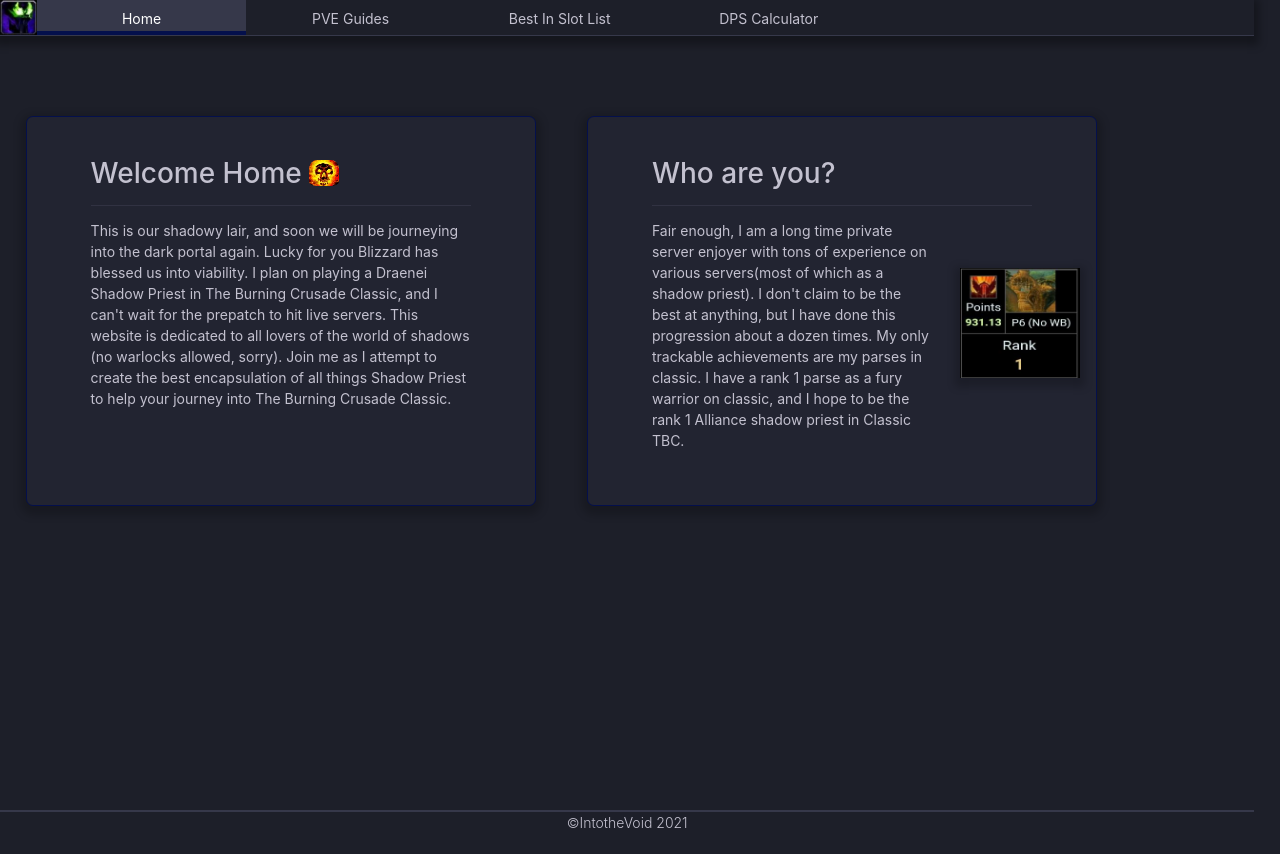
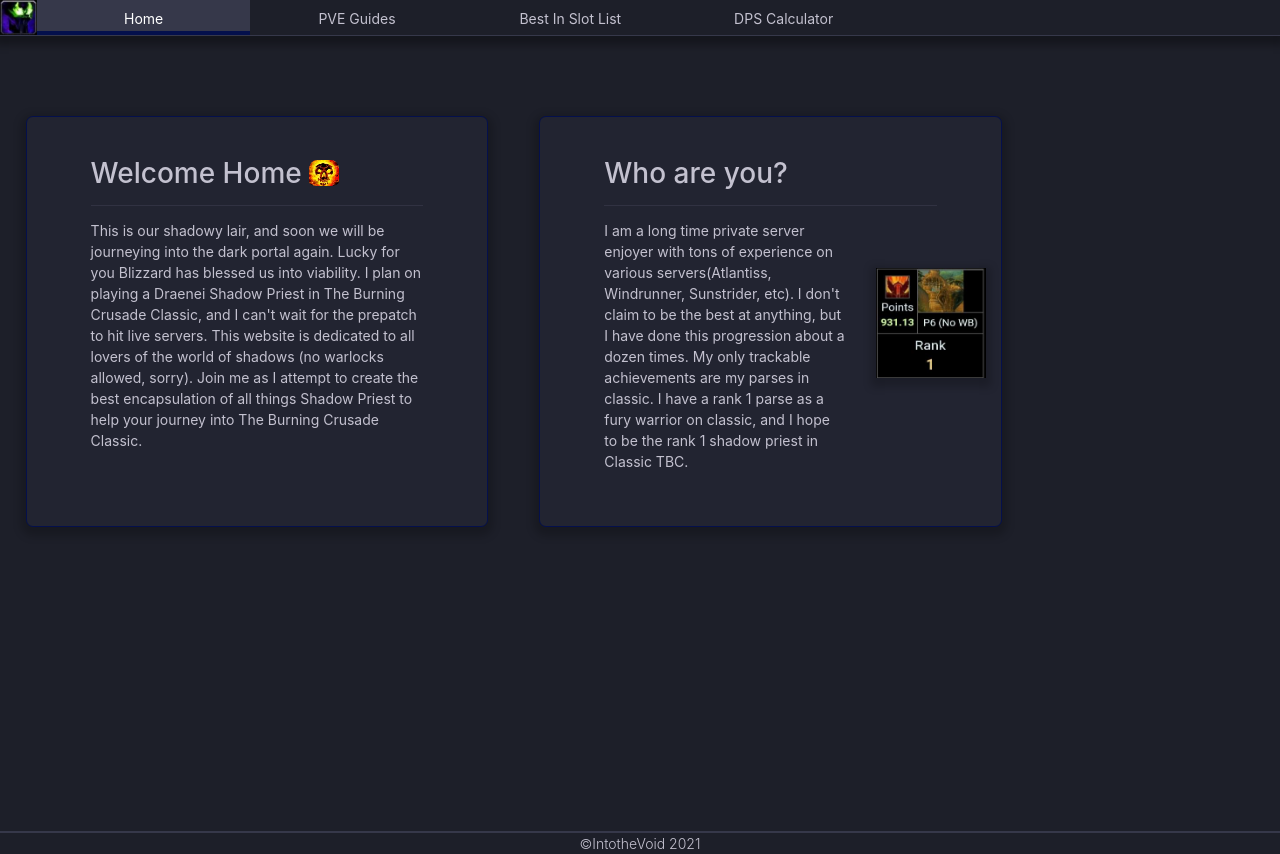
Before and after one commit to codyhinz/intoTheVoid, a PHP site: page / in a window 1280 px wide. Before the commit the page ends 828 px from the top, so only its background shows below. Run offline with PHP 8.4, Linux system fonts and the light colour scheme.

Commit message:
Mobile responsive now

```diff
--- a/index.php
+++ b/index.php
@@ -2,20 +2,20 @@
     $page = "home";
     include('./view/header.php');
 ?>
-<div class="row container-fluid">
-    <div class="introduction col-5">
+<div class="row container">
+    <div class="introduction col-xl-5 col-lg-11 col-md-11 col-sm-11">
         <h2>Welcome Home&nbsp;<img src="./view/shadowwordpain.jpg" width="30" height="30" alt="Shadow Word Pain Icon" class="introicon"></h2><hr/>
         <p>This is our shadowy lair, and soon we will be journeying into the dark portal again. Lucky for you Blizzard has blessed us into viability. I plan on playing a Draenei Shadow Priest in The Burning Crusade Classic, and I can't wait for the prepatch to hit live servers. This website is dedicated to all lovers of the world of shadows (no warlocks allowed, sorry). Join me as I attempt to create the best encapsulation of all things Shadow Priest to help your journey into The Burning Crusade Classic.
         </p>
     </div>
-    <div class="introduction col-5">
-        <h2>Who are you?</h3><hr/>
+    <div class="introduction col-xl-5 col-lg-11 col-md-11 col-sm-11">
+        <h2>Who are you?</h2><hr/>
         <div class="row">
-            <div class="col-9">
-                <p>Fair enough, I am a long time private server enjoyer with tons of experience on various servers(most of which as a shadow priest). I don't claim to be the best at anything, but I have done this progression about a dozen times. My only trackable achievements are my parses in classic. I have a rank 1 parse as a fury warrior on classic, and I hope to be the rank 1 Alliance shadow priest in Classic TBC.</p>
+            <div class="col-xl-9 col-lg-9 col-md-9 col-sm-7 col-5">
+                <p>I am a long time private server enjoyer with tons of experience on various servers(Atlantiss, Windrunner, Sunstrider, etc). I don't claim to be the best at anything, but I have done this progression about a dozen times. My only trackable achievements are my parses in classic. I have a rank 1 parse as a fury warrior on classic, and I hope to be the rank 1 shadow priest in Classic TBC.</p>
             </div>
-            <div class="col-2">
-                <img src="./view/rank1.jpg" width="120" height="110" alt="Rank 1 Parse" class="parseicon">
+            <div class="col-xl-2 col-lg-2 col-md-2 col-sm-4 col-6">
+                <img src="./view/rank1.jpg" width="110" height="110" alt="Rank 1 Parse" class="parseicon">
             </div>
         </div>
     </div>
--- a/view/footer.php
+++ b/view/footer.php
@@ -1,5 +1,5 @@
 <footer>
-    <div class="container-fluid text-center font-weight-light">&#169;IntotheVoid 2021</div>
+    <div class="container text-center font-weight-light">&#169;IntotheVoid 2021</div>
 </footer>
 </body>
 </html>
--- a/view/style.css
+++ b/view/style.css
@@ -11,14 +11,14 @@
     --light-text-primary-color: ;
     --light-text-active-color: ;
     font-size: 14px;
-    font-family: "Arial", sans-serif;
+    font-family: "Shadowy", sans-serif;
 }
 
 
 body {
     margin: 0;
-    width: 98vw;
-    height: 98vh;
+    width: auto;
+    height: auto;
     background-color: var(--dark-bg-primary-color);
     color: var(--dark-text-primary-color);
 }
@@ -111,3 +111,18 @@ footer {
       padding-right: 3vw;
     }
   }
+
+@media screen and (max-width: 1200px) {
+    .parseicon {
+        margin-top: 0;
+    }
+    .introduction {
+        margin: 10vh 2vw 0 2vw;
+    }
+}
+
+@media screen and (max-width: 530px) {
+    .parseicon {
+        margin-top: 10vh;
+    }
+}
```
